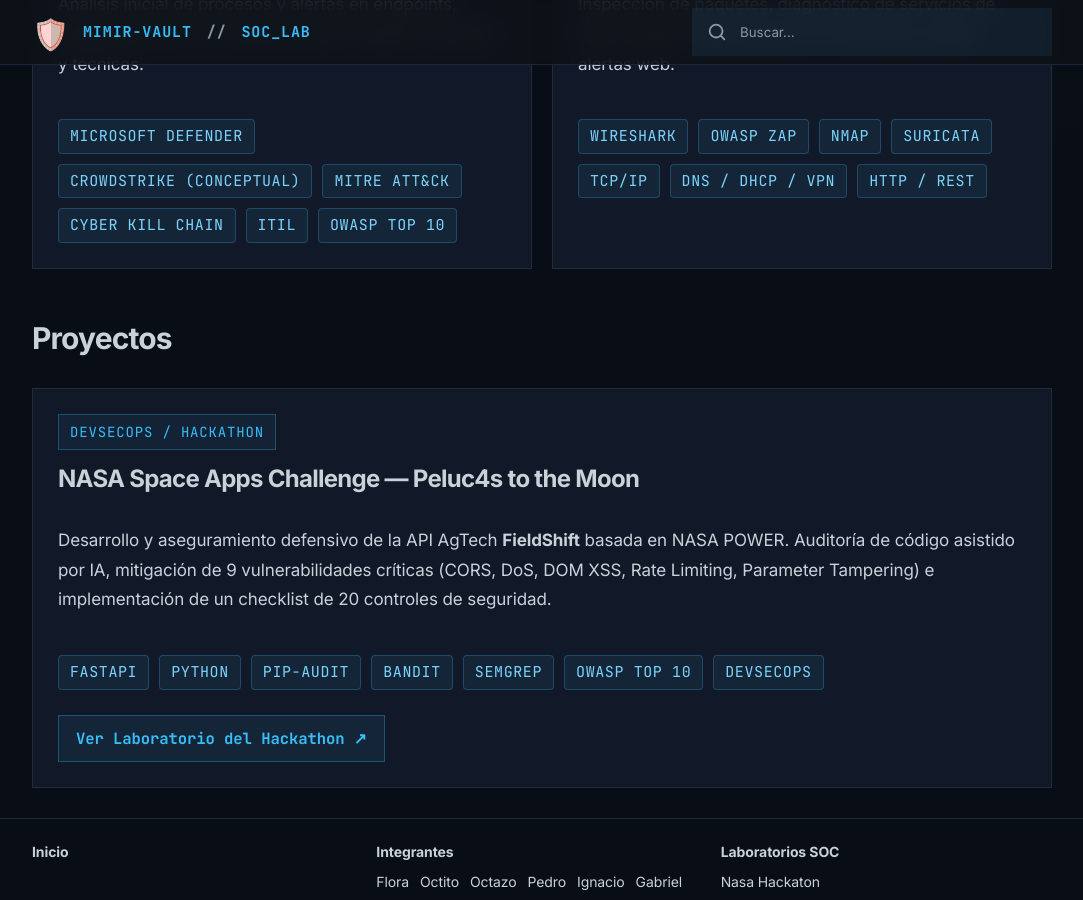
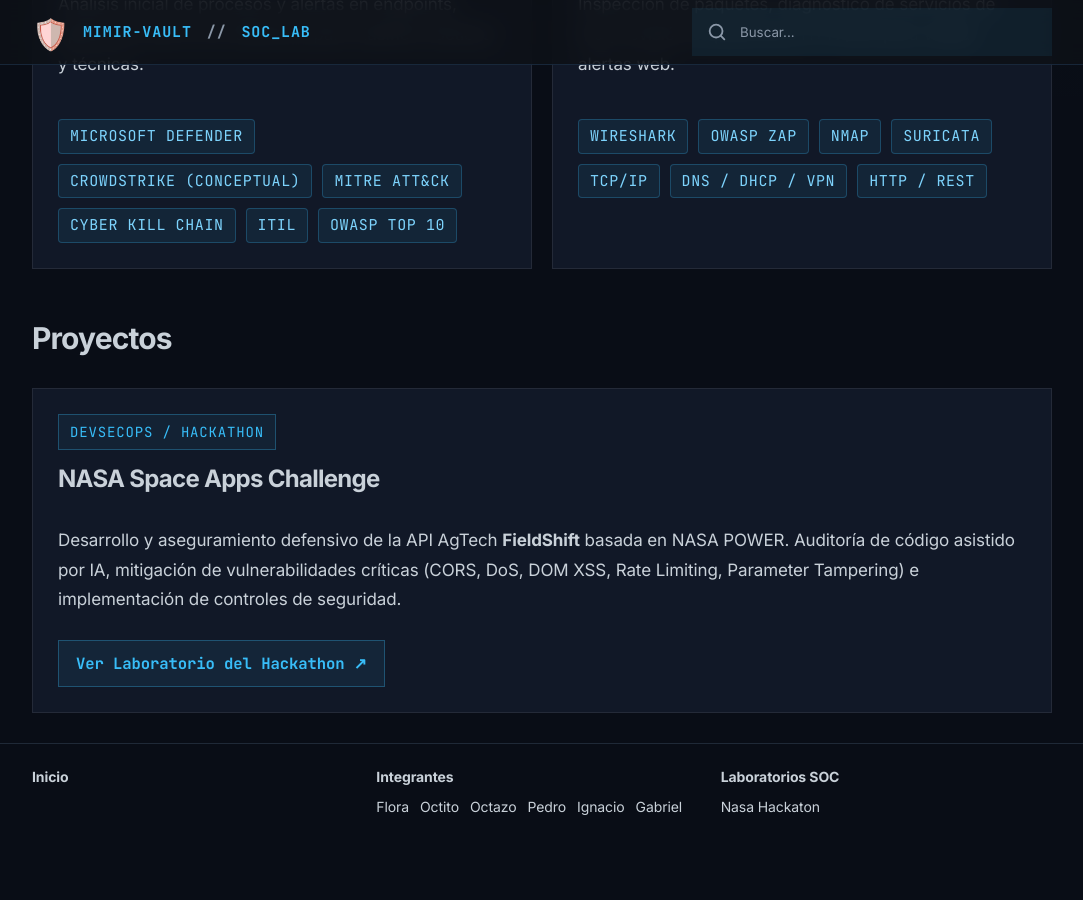
Before and after one commit to PELUC4S/Mimir-Vault, an MkDocs documentation site: the page built from docs/autores/flora.md, in a window 1280 px wide and 900 px high, scrolled down 1327 px. Shown: the whole window, without its empty margins (98-1181 px from the left). Built offline with MkDocs 1.6.1 and Material for MkDocs 9.7.7, drawn with Linux system fonts in a browser that asks for light colours; comment, search, counter and statistics services are not loaded; after the commit the page ends 2152 px from its top, so only the background shows below that.

Commit message:
style(flora): simplifica tarjeta de proyecto nasa space apps challenge

```diff
--- a/docs/autores/flora.md
+++ b/docs/autores/flora.md
@@ -87,17 +87,9 @@ Enfocada en el monitoreo de alertas, diagnóstico de incidencias en primer conta
 <div class="profile-grid">
   <article class="profile-card" style="grid-column: 1 / -1;">
     <span class="badge">DEVSECOPS / HACKATHON</span>
-    <h3>NASA Space Apps Challenge — Peluc4s to the Moon</h3>
-    <p>Desarrollo y aseguramiento defensivo de la API AgTech <strong>FieldShift</strong> basada en NASA POWER. Auditoría de código asistido por IA, mitigación de 9 vulnerabilidades críticas (CORS, DoS, DOM XSS, Rate Limiting, Parameter Tampering) e implementación de un checklist de 20 controles de seguridad.</p>
-    <div class="tech-pills" style="margin-bottom: 1.25rem;">
-      <span class="tech-pill">FASTAPI</span>
-      <span class="tech-pill">PYTHON</span>
-      <span class="tech-pill">PIP-AUDIT</span>
-      <span class="tech-pill">BANDIT</span>
-      <span class="tech-pill">SEMGREP</span>
-      <span class="tech-pill">OWASP TOP 10</span>
-      <span class="tech-pill">DEVSECOPS</span>
-    </div>
+    <h3>NASA Space Apps Challenge</h3>
+    <p>Desarrollo y aseguramiento defensivo de la API AgTech <strong>FieldShift</strong> basada en NASA POWER. Auditoría de código asistido por IA, mitigación de vulnerabilidades críticas (CORS, DoS, DOM XSS, Rate Limiting, Parameter Tampering) e implementación de controles de seguridad.</p>
+
     <a href="../labs/nasa-hackaton.md" style="display: inline-flex; align-items: center; gap: 0.5rem; margin-top: auto; padding: 0.45rem 0.85rem; color: #38bdf8; background: rgba(56, 189, 248, 0.08); border: 1px solid rgba(56, 189, 248, 0.3); border-radius: 4px; font-family: 'JetBrains Mono', monospace; font-size: 0.78rem; text-decoration: none; width: fit-content;">
       <span>Ver Laboratorio del Hackathon ↗</span>
     </a>
```
